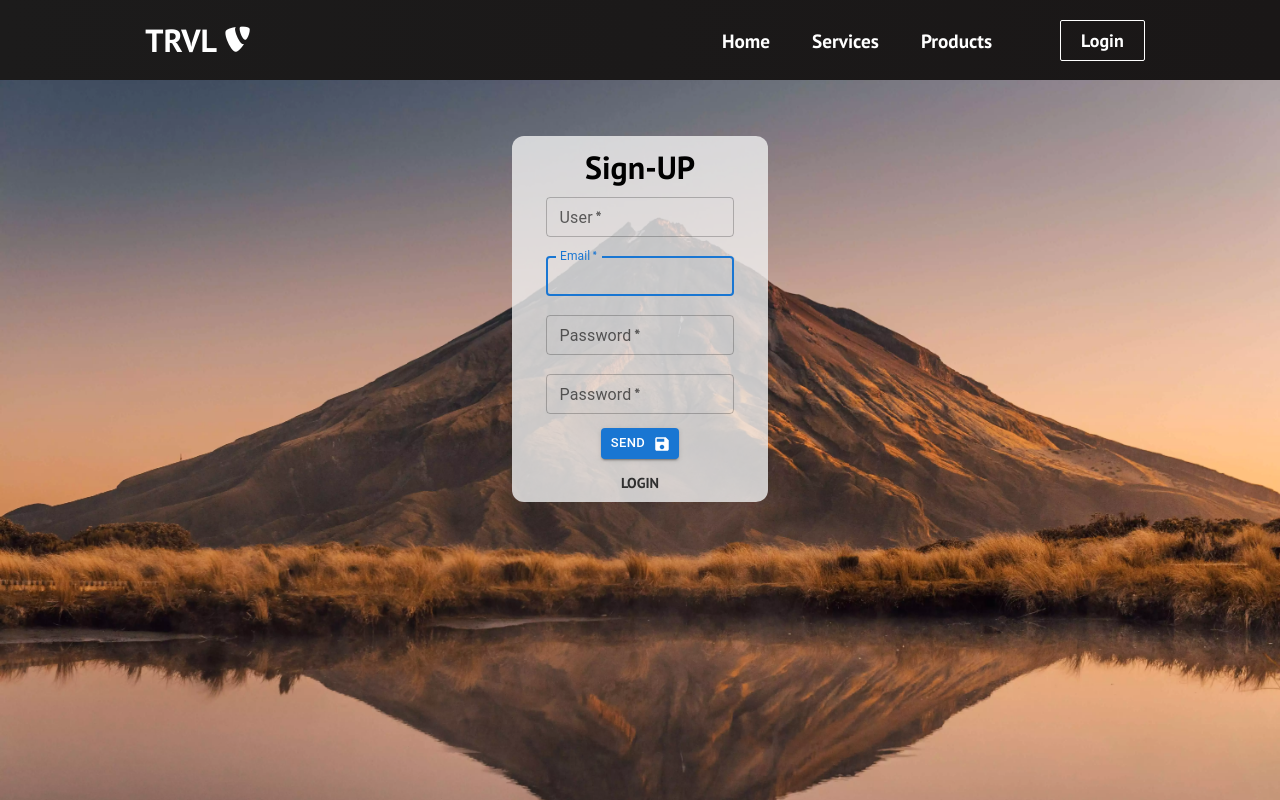
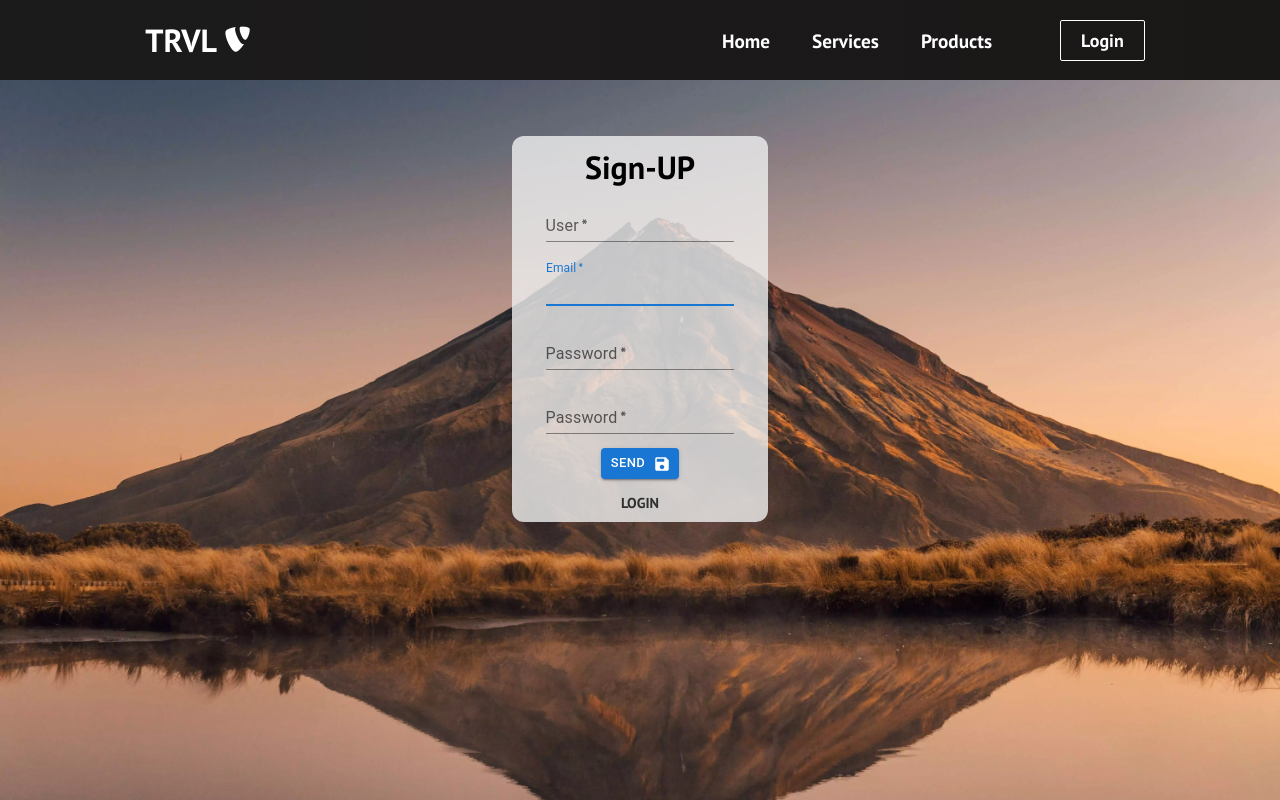
Before and after one commit to pedroescp/landing_page, a React (Create React App) app: page /sign-up in a window 1280 px wide. Built offline with nearby package versions, Linux system fonts and the light colour scheme.

Commit message:
Refactor the the textfield

```diff
--- a/src/pages/Login/Login.js
+++ b/src/pages/Login/Login.js
@@ -5,6 +5,7 @@ import Button from '@mui/material/Button';
 import SaveIcon from '@mui/icons-material/Save';
 import TextField from '@mui/material/TextField';
 import { useFormik } from 'formik';
+import { Link } from 'react-router-dom';
 
 export default function SignUp() {
   const styles = theme => ({
@@ -48,8 +49,10 @@ export default function SignUp() {
                 size='small'
                 onChange={signUpFormik.handleChange}
                 values={signUpFormik.values.login}
+                autoComplete="off"
               />
-
+            </div>
+            <div className='sing-up-input'>
               <TextField name='password'
                 type={'password'}
                 label="Password"
@@ -58,8 +61,8 @@ export default function SignUp() {
                 size='small'
                 onChange={signUpFormik.handleChange}
                 values={signUpFormik.values.password}
+                autoComplete="off"
               />
-
             </div>
             <div className='button-div'>
               <Button type='submit' className='button' variant="contained" size='small' endIcon={<SaveIcon />}>
--- a/src/pages/SingUp/SingUp.js
+++ b/src/pages/SingUp/SingUp.js
@@ -15,16 +15,16 @@ export default function () {
 
                     <form className='sing-up-input-form'>
                         <div className='sing-up-input'>
-                            <TextField autoFocus='true' type={'string'} label="User" variant="outlined" autoComplete="off" required size='small' />
+                            <TextField autoFocus='true' type={'string'} label="User"  variant="standard" autoComplete="off" required size='small' />
                         </div>
                         <div className='sing-up-input'>
-                            <TextField autoFocus='true' type={'email'} label="Email" variant="outlined" autoComplete="off" required size='small' />
+                            <TextField autoFocus='true' type={'email'} label="Email"  variant="standard" autoComplete="off" required size='small' />
                         </div>
                         <div className='sing-up-input'>
-                            <TextField type={'password'} label="Password" variant="outlined" autoComplete="off" required size='small' />
+                            <TextField type={'password'} label="Password"  variant="standard" autoComplete="off" required size='small' />
                         </div>
                         <div className='sing-up-input'>
-                            <TextField type={'password'} label="Password" variant="outlined" autoComplete="off" required size='small' />
+                            <TextField type={'password'} label="Password"  variant="standard" autoComplete="off" required size='small' />
                         </div>
                         <div className='button-div'>
                             <Button className='button' variant="contained" size='small' endIcon={<SaveIcon />}>
```
Lines whose indentation alone changed are shown as unchanged.
